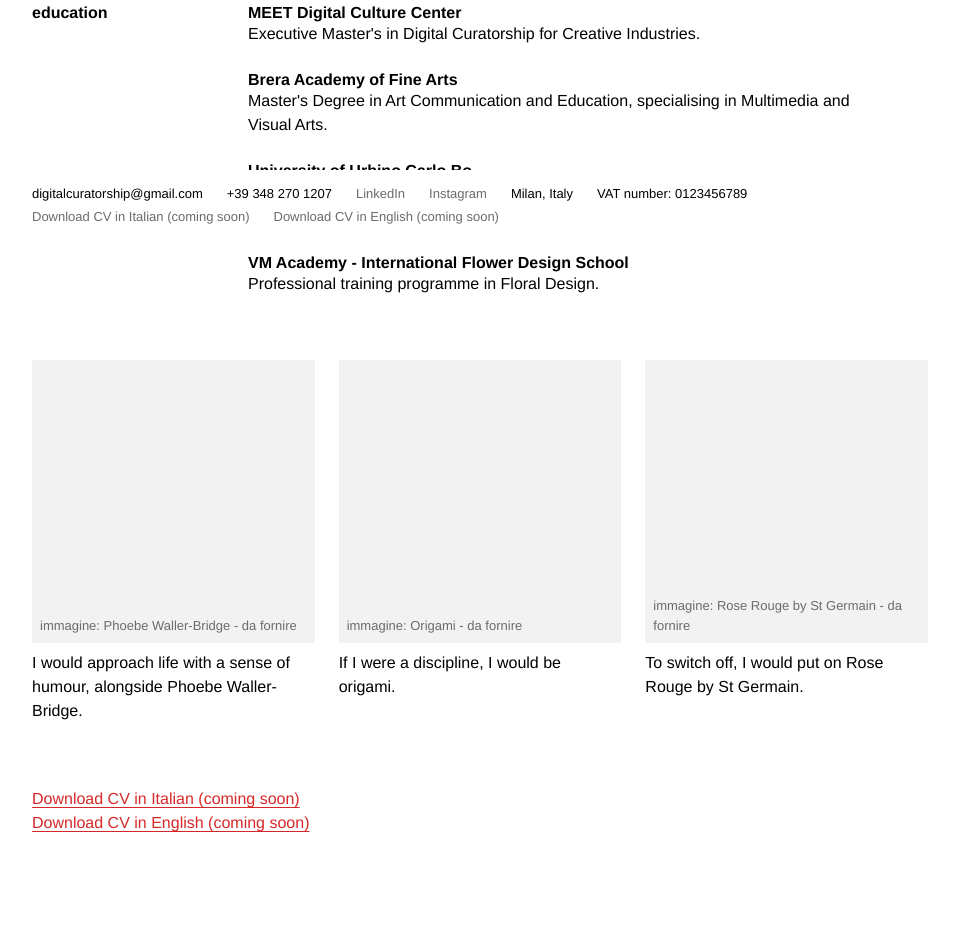
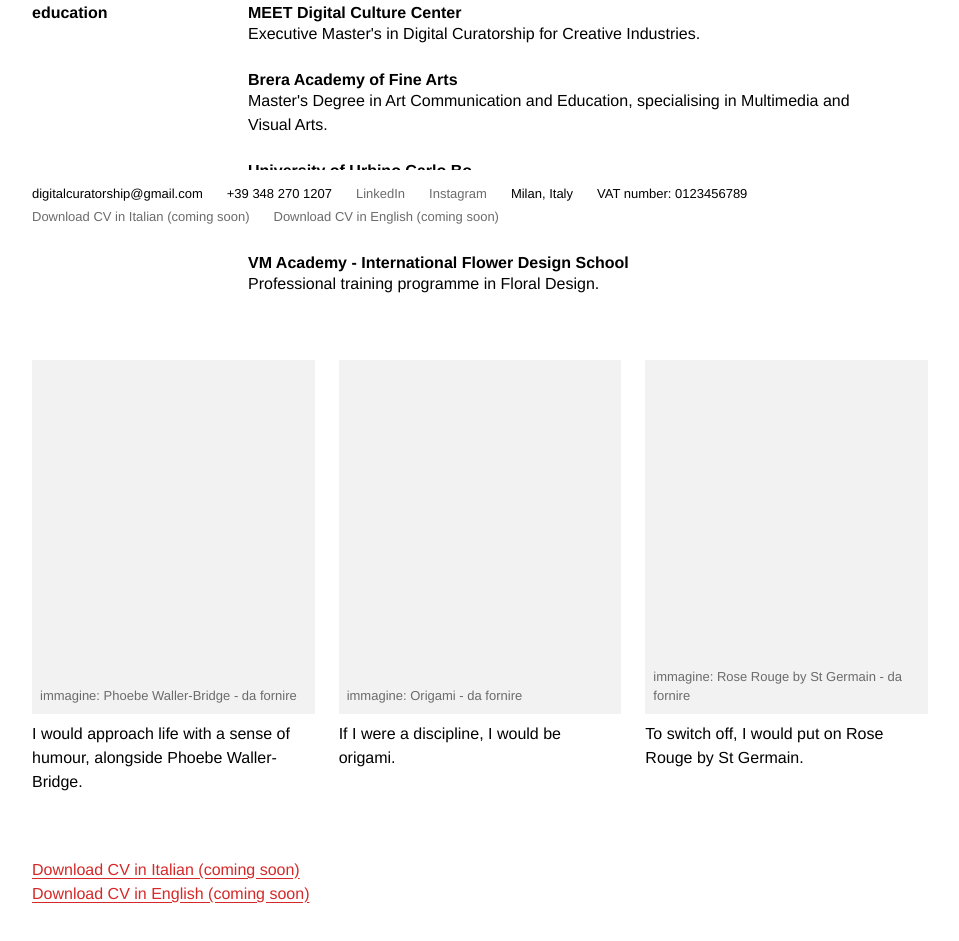
Before and after one commit to jekaterina-studio/portfolio, an Astro site: page /en/profile in a window 1280 px wide. Shown: the part 559-1500 px from the top of the page, without its empty margins (0-959 px from the left). Built offline with nearby package versions, Linux system fonts and the light colour scheme; Astro itself is replaced by a stand-in of ours.

Commit message:
Profile reference images in 4:5
Co-Authored-By: Claude Opus 5.5 <noreply@anthropic.com>
Claude-Session: https://claude.ai/code/session_01B7KowTEw4xtxhjSX8a81SA

```diff
--- a/src/pages/[...locale]/profile.astro
+++ b/src/pages/[...locale]/profile.astro
@@ -70,7 +70,7 @@ const img = (name: string | null) => (name ? siteImages[`../../assets/images/sit
     grid-template-columns: repeat(3, minmax(0, 1fr));
     gap: var(--space-4);
   }
-  .ref-image { aspect-ratio: 1 / 1; }
+  .ref-image { aspect-ratio: 4 / 5; } /* owner request: 4:5 */
   .ref-image :global(img) { width: 100%; height: 100%; object-fit: cover; }
   .references p { margin-top: var(--space-2); }
   :global(.profile-cv) { margin-top: var(--space-6); }
```
